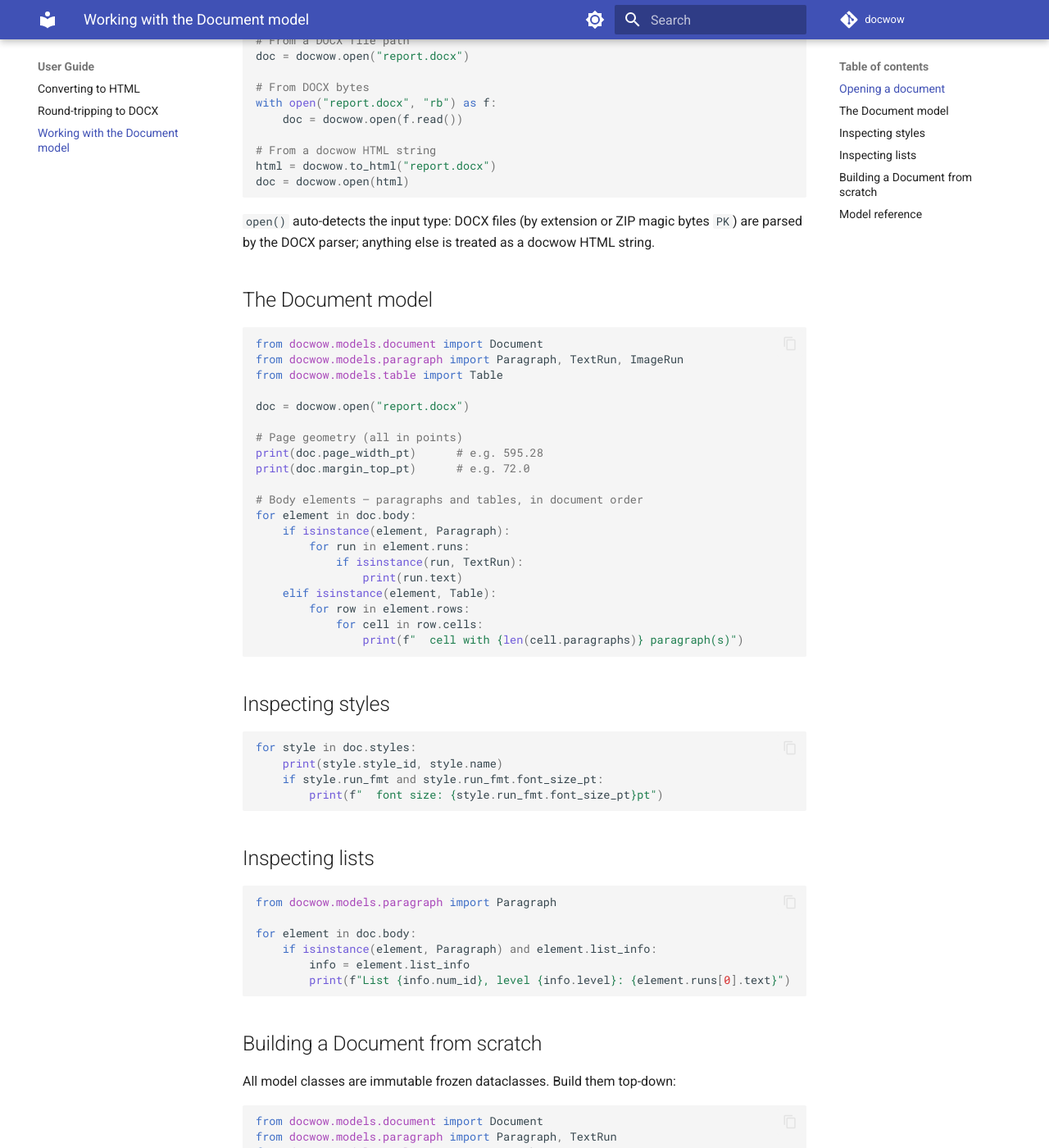
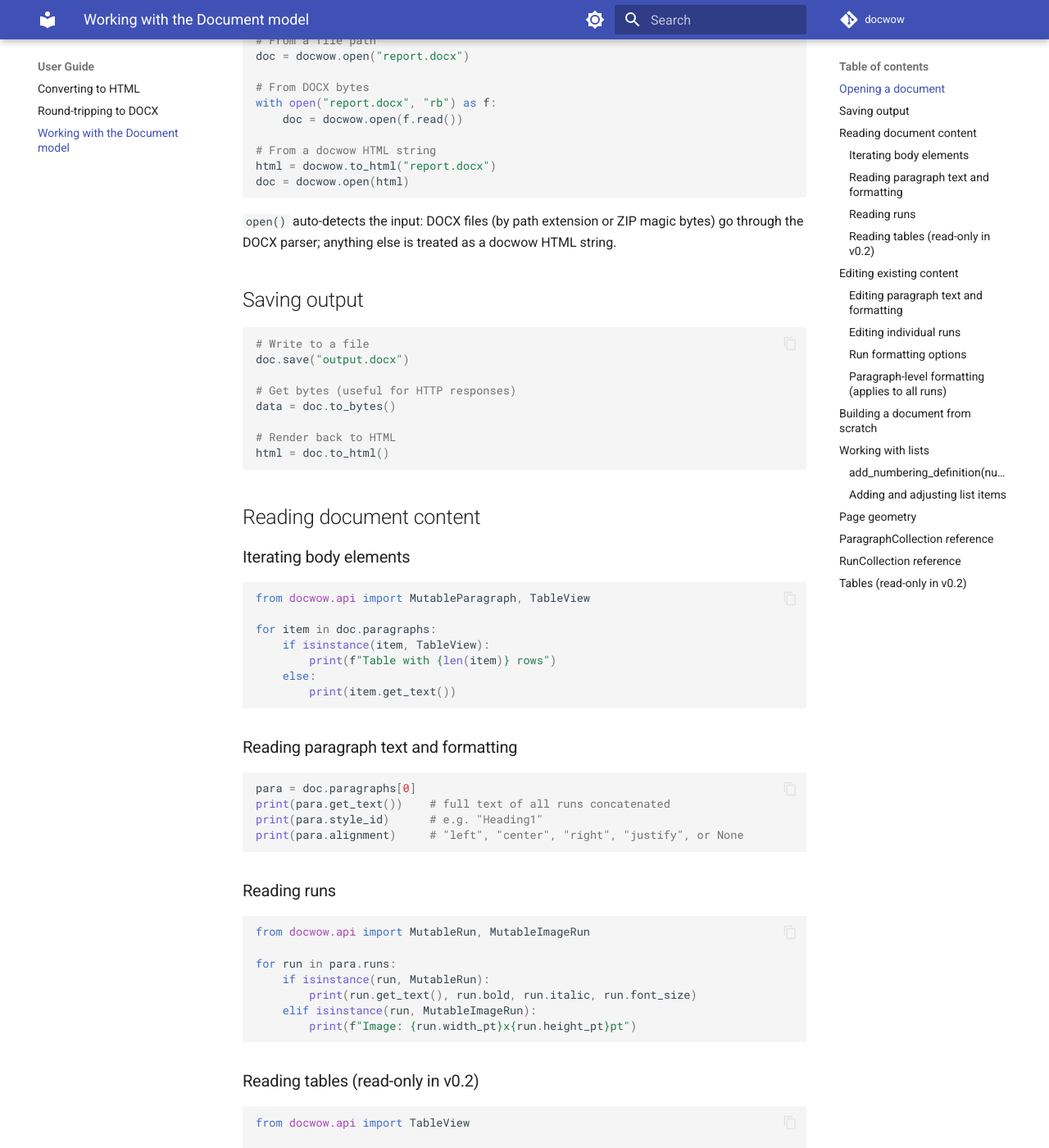
Before and after one commit to py-prit/docwow, an MkDocs documentation site: the page built from docs/user-guide/open-api.md, in a window 1280 px wide and 1400 px high, scrolled down 378 px. Shown: the whole window at 82% size. Built offline with MkDocs 1.6.1 and Material for MkDocs 9.7.7, drawn with Linux system fonts in a browser that asks for light colours; comment, search, counter and statistics services are not loaded; some of the changed text lies outside the part shown.

Commit message:
docs: rewrite open-api.md for v0.2 programmatic API
Replace frozen model walkthrough with DocumentWrapper, MutableParagraph,
MutableRun, RunCollection, list support, and table read-only access.

Co-Authored-By: Claude Sonnet 4.6 <noreply@anthropic.com>

````diff
--- a/docs/user-guide/open-api.md
+++ b/docs/user-guide/open-api.md
@@ -1,13 +1,13 @@
-# Working with the Document Model
+# Programmatic API
 
-`docwow.open()` parses any supported input into a `Document` model, giving you programmatic access to the document's structure before converting or rendering.
+`docwow.open()` returns a `DocumentWrapper` — a mutable object that lets you read, edit, and build Word documents in Python without touching XML.
 
 ## Opening a document
 
 ```python
 import docwow
 
-# From a DOCX file path
+# From a file path
 doc = docwow.open("report.docx")
 
 # From DOCX bytes
@@ -19,100 +19,226 @@ html = docwow.to_html("report.docx")
 doc = docwow.open(html)
 ```
 
-`open()` auto-detects the input type: DOCX files (by extension or ZIP magic bytes `PK`) are parsed by the DOCX parser; anything else is treated as a docwow HTML string.
+`open()` auto-detects the input: DOCX files (by path extension or ZIP magic bytes) go through the DOCX parser; anything else is treated as a docwow HTML string.
 
-## The Document model
+## Saving output
 
 ```python
-from docwow.models.document import Document
-from docwow.models.paragraph import Paragraph, TextRun, ImageRun
-from docwow.models.table import Table
+# Write to a file
+doc.save("output.docx")
 
-doc = docwow.open("report.docx")
+# Get bytes (useful for HTTP responses)
+data = doc.to_bytes()
 
-# Page geometry (all in points)
-print(doc.page_width_pt)      # e.g. 595.28
-print(doc.margin_top_pt)      # e.g. 72.0
-
-# Body elements — paragraphs and tables, in document order
-for element in doc.body:
-    if isinstance(element, Paragraph):
-        for run in element.runs:
-            if isinstance(run, TextRun):
-                print(run.text)
-    elif isinstance(element, Table):
-        for row in element.rows:
-            for cell in row.cells:
-                print(f"  cell with {len(cell.paragraphs)} paragraph(s)")
+# Render back to HTML
+html = doc.to_html()
 ```
 
-## Inspecting styles
+## Reading document content
+
+### Iterating body elements
 
 ```python
-for style in doc.styles:
-    print(style.style_id, style.name)
-    if style.run_fmt and style.run_fmt.font_size_pt:
-        print(f"  font size: {style.run_fmt.font_size_pt}pt")
+from docwow.api import MutableParagraph, TableView
+
+for item in doc.paragraphs:
+    if isinstance(item, TableView):
+        print(f"Table with {len(item)} rows")
+    else:
+        print(item.get_text())
 ```
 
-## Inspecting lists
+### Reading paragraph text and formatting
 
 ```python
-from docwow.models.paragraph import Paragraph
-
-for element in doc.body:
-    if isinstance(element, Paragraph) and element.list_info:
-        info = element.list_info
-        print(f"List {info.num_id}, level {info.level}: {element.runs[0].text}")
+para = doc.paragraphs[0]
+print(para.get_text())    # full text of all runs concatenated
+print(para.style_id)      # e.g. "Heading1"
+print(para.alignment)     # "left", "center", "right", "justify", or None
 ```
 
-## Building a Document from scratch
-
-All model classes are immutable frozen dataclasses. Build them top-down:
+### Reading runs
 
 ```python
-from docwow.models.document import Document
-from docwow.models.paragraph import Paragraph, TextRun
-from docwow.models.styles import ParagraphFormatting, RunFormatting
+from docwow.api import MutableRun, MutableImageRun
 
-doc = Document(
-    body=(
-        Paragraph(
-            runs=(
-                TextRun(text="Hello, "),
-                TextRun(text="world!", formatting=RunFormatting(bold=True)),
-            ),
-            formatting=ParagraphFormatting(alignment="center"),
-        ),
-    ),
-    styles=(),
-    numbering=(),
-    page_width_pt=595.28,
-    page_height_pt=841.89,
-    margin_top_pt=72.0,
-    margin_right_pt=72.0,
-    margin_bottom_pt=72.0,
-    margin_left_pt=72.0,
+for run in para.runs:
+    if isinstance(run, MutableRun):
+        print(run.get_text(), run.bold, run.italic, run.font_size)
+    elif isinstance(run, MutableImageRun):
+        print(f"Image: {run.width_pt}x{run.height_pt}pt")
+```
+
+### Reading tables (read-only in v0.2)
+
+```python
+from docwow.api import TableView
+
+for item in doc.paragraphs:
+    if isinstance(item, TableView):
+        for row in item:
+            for cell in row:
+                print(cell.get_text())
+```
+
+## Editing existing content
+
+### Editing paragraph text and formatting
+
+All setters return `self`, so they are chainable:
+
+```python
+para = doc.paragraphs[0]
+para.set_text("Updated title").set_alignment("center").set_style("Heading1")
+```
+
+### Editing individual runs
+
+```python
+run = para.runs[0]
+run.set_text("New text").set_bold(True).set_color("FF0000")
+```
+
+### Run formatting options
+
+```python
+run.set_bold(True)
+run.set_italic(True)
+run.set_underline(True)
+run.set_strike(True)
+run.set_font_name("Arial")
+run.set_font_size(14.0)               # in points
+run.set_color("FF0000")               # hex RGB, no '#'
+run.set_highlight("yellow")
+run.set_vertical_align("superscript") # or "subscript"
+```
+
+### Paragraph-level formatting (applies to all runs)
+
+```python
+para.set_bold(True)
+para.set_italic(True)
+para.set_underline(True)
+para.set_font_name("Arial")
+para.set_font_size(12.0)
+para.set_color("333333")
+para.set_alignment("justify")
+para.set_indent(left_pt=36.0, right_pt=0.0, first_line_pt=18.0)
+para.set_spacing(before_pt=6.0, after_pt=6.0, line_pt=14.0)
+para.set_keep_together(True)
+para.set_keep_with_next(True)
+para.set_page_break_before(True)
+```
+
+## Building a document from scratch
+
+```python
+from docwow.api import DocumentWrapper
+
+doc = DocumentWrapper()
+
+# Add a heading
+doc.paragraphs.add_paragraph("Quarterly Report", style_id="Heading1")
+
+# Add body text with mixed formatting
+para = doc.paragraphs.add_paragraph()
+para.runs.add_text("Revenue grew by ")
+para.runs.add_text("42%", bold=True, color="2E7D32")
+para.runs.add_text(" this quarter.")
+
+# Add a bulleted list
+num_id = doc.add_numbering_definition(num_fmt="bullet")
+doc.paragraphs.add_list_item("First point", num_id=num_id, level=0)
+doc.paragraphs.add_list_item("Sub-point", num_id=num_id, level=1)
+doc.paragraphs.add_list_item("Second point", num_id=num_id, level=0)
+
+# Add a numbered list
+num_id2 = doc.add_numbering_definition(num_fmt="decimal")
+doc.paragraphs.add_list_item("Step one", num_id=num_id2)
+doc.paragraphs.add_list_item("Step two", num_id=num_id2)
+
+# Add an image
+with open("logo.png", "rb") as f:
+    img_data = f.read()
+doc.paragraphs.add_image(
+    img_data, content_type="image/png", width_pt=200.0, height_pt=100.0
 )
 
-html = docwow.render_document(doc)
-data = docwow.write_docx(doc, target="hello.docx")
+doc.save("report.docx")
 ```
 
-## Model reference
+## Working with lists
 
-| Class | Module | Description |
-|---|---|---|
-| `Document` | `docwow.models.document` | Top-level container |
-| `Paragraph` | `docwow.models.paragraph` | A paragraph with runs |
-| `TextRun` | `docwow.models.paragraph` | Inline text with formatting |
-| `ImageRun` | `docwow.models.paragraph` | Inline image |
-| `Table` | `docwow.models.table` | Table |
-| `TableRow` | `docwow.models.table` | Table row |
-| `TableCell` | `docwow.models.table` | Table cell |
-| `Style` | `docwow.models.styles` | Named Word style |
-| `ParagraphFormatting` | `docwow.models.styles` | Paragraph-level formatting |
-| `RunFormatting` | `docwow.models.styles` | Run-level formatting |
-| `ListInfo` | `docwow.models.lists` | Links a paragraph to a list |
-| `NumberingDefinition` | `docwow.models.lists` | A list's numbering definition |
-| `InlineImage` | `docwow.models.image` | Image metadata + binary data |
+### `add_numbering_definition(num_fmt)`
+
+Registers a new list style and returns its `num_id`. Pass that `num_id` when adding list items.
+
+```python
+num_id = doc.add_numbering_definition(num_fmt="bullet")
+# num_fmt options: "bullet", "decimal", "lowerLetter", "upperLetter",
+#                  "lowerRoman", "upperRoman"
+```
+
+### Adding and adjusting list items
+
+```python
+item = doc.paragraphs.add_list_item("Buy milk", num_id=num_id, level=0)
+item.set_level(1)           # change nesting depth
+item.set_num_id(other_id)   # switch to a different list
+```
+
+## Page geometry
+
+```python
+# Read
+print(doc.page_width_pt, doc.page_height_pt)
+print(doc.margin_top_pt, doc.margin_bottom_pt)
+print(doc.margin_left_pt, doc.margin_right_pt)
+
+# Set (A4 with 1-inch margins)
+doc.set_page_size(595.28, 841.89)
+doc.set_margins(top_pt=72.0, bottom_pt=72.0, left_pt=72.0, right_pt=72.0)
+```
+
+## ParagraphCollection reference
+
+`doc.paragraphs` is a `ParagraphCollection` — an ordered, mutable list of body elements.
+
+| Method | Description |
+|---|---|
+| `add_paragraph(text, style_id)` | Create and append a paragraph, return it |
+| `add_list_item(text, level, num_id)` | Create and append a list item, return it |
+| `add_image(data, content_type, width_pt, height_pt, alt_text)` | Create and append an image paragraph, return it |
+| `append(item)` | Append an existing `MutableParagraph` or `TableView` |
+| `insert(index, item)` | Insert at index |
+| `remove(index)` | Remove item at index |
+| `clear()` | Remove all items |
+| `len(doc.paragraphs)` | Number of body elements |
+| `doc.paragraphs[i]` | Access by index |
+
+## RunCollection reference
+
+`para.runs` is a `RunCollection` — an ordered, mutable list of runs.
+
+| Method | Description |
+|---|---|
+| `add_text(text, bold, italic, underline, strike, font_name, font_size, color, highlight, vertical_align)` | Create and append a `MutableRun`, return it |
+| `append(run)` | Append an existing `MutableRun` or `MutableImageRun` |
+| `insert(index, run)` | Insert at index |
+| `remove(index)` | Remove run at index |
+| `clear()` | Remove all runs |
+
+## Tables (read-only in v0.2)
+
+Tables parsed from DOCX or HTML are exposed as `TableView` objects. Full table editing is planned for v0.4.
+
+```python
+from docwow.api import TableView
+
+for item in doc.paragraphs:
+    if isinstance(item, TableView):
+        print(f"{len(item)} rows, style: {item.style_id}")
+        for row in item:
+            for cell in row:
+                print(f"  [{cell.col_span}x{cell.row_span}] {cell.get_text()!r}")
+```
````
